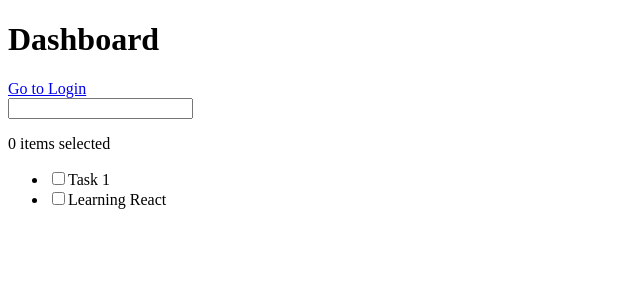
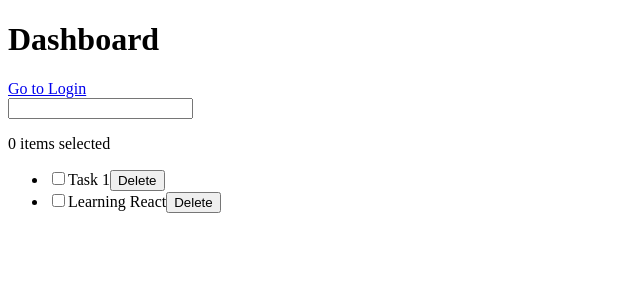
Before and after one commit to luizdevfelipe/react, a React (Create React App) app in the folder learning-react/: page /home in a window 1280 px wide. Shown: the top 300 px of the page, without its empty margins (0-640 px from the left). Built offline with nearby package versions, Linux system fonts and the light colour scheme; data requests are answered from the project's data file.

Commit message:
método delete sobre as tarefas

```diff
--- a/learning-react/src/app/pages/dashboard/Dashboard.tsx
+++ b/learning-react/src/app/pages/dashboard/Dashboard.tsx
@@ -61,6 +61,19 @@
         })
     }, [list]);
 
+    const handleDelete = useCallback((id: number) => {
+        TasksService.deleteById(id)
+        .then((result) => {
+            if (result instanceof ApiException) {
+                console.error(result.message);
+            } else {
+                setList((oldList) => {
+                    return oldList.filter(item => item.id !== id);
+                });
+            }
+        })
+    }, []);
+
     useEffect(() => {
         TasksService.getAll().then((response) => {
             if (response instanceof ApiException) {
@@ -93,6 +106,8 @@
                                 onChange={() => handleToogleComplete(listItem.id)}
                             />
                             {listItem.title}
+
+                            <button onClick={() => handleDelete(listItem.id)}>Delete</button>
                         </li>
                     })}
                 </ul>
```
